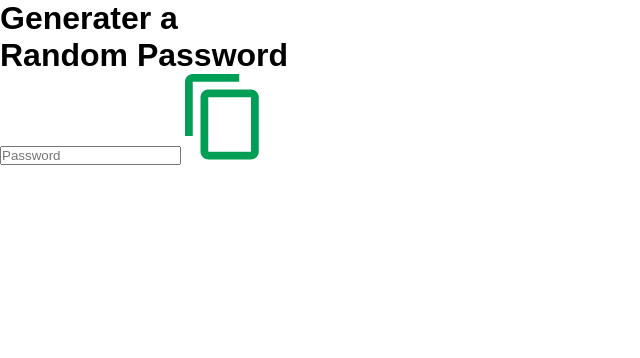
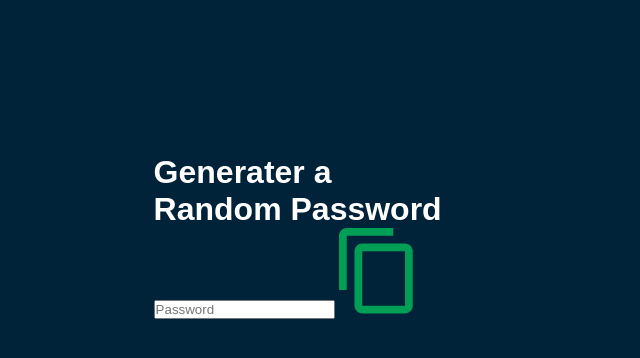
Before and after one commit to Savindi20/RandomPassword_Generater, a plain HTML site: page index.html in a window 1280 px wide. Shown: the whole page, without its empty margins (0-640 px from the left). Drawn offline with Linux system fonts and the light colour scheme.

Commit message:
style updated

```diff
--- a/style.css
+++ b/style.css
@@ -4,3 +4,14 @@
     font-family: 'Poppins',sans-serif;
     box-sizing: border-box;
 }
+
+body{
+    background: #002339;
+    color: #fff;
+}
+
+.container{
+    margin: 12%;
+    width: 90%;
+    max-width: 700px;
+}
```
